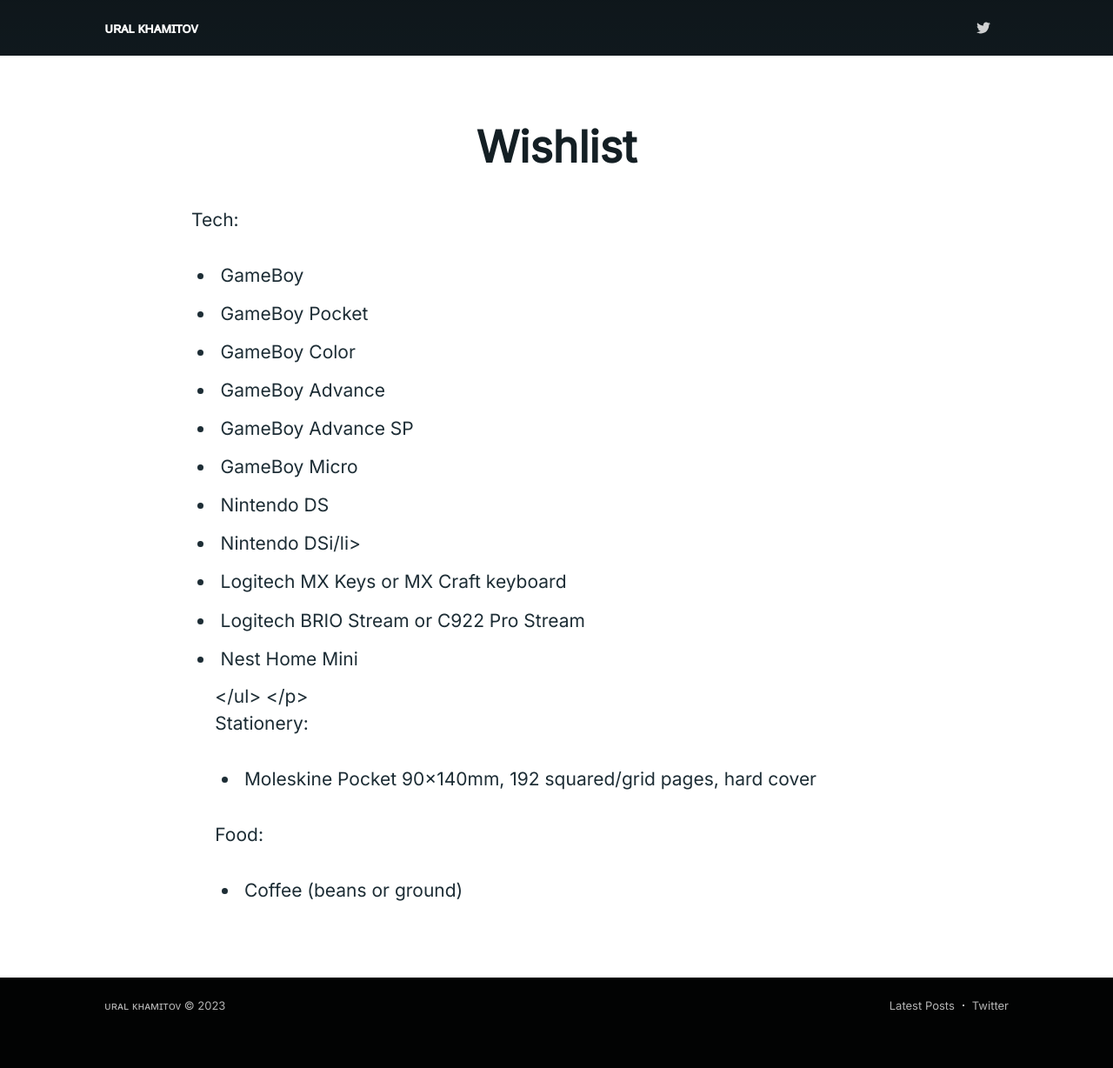
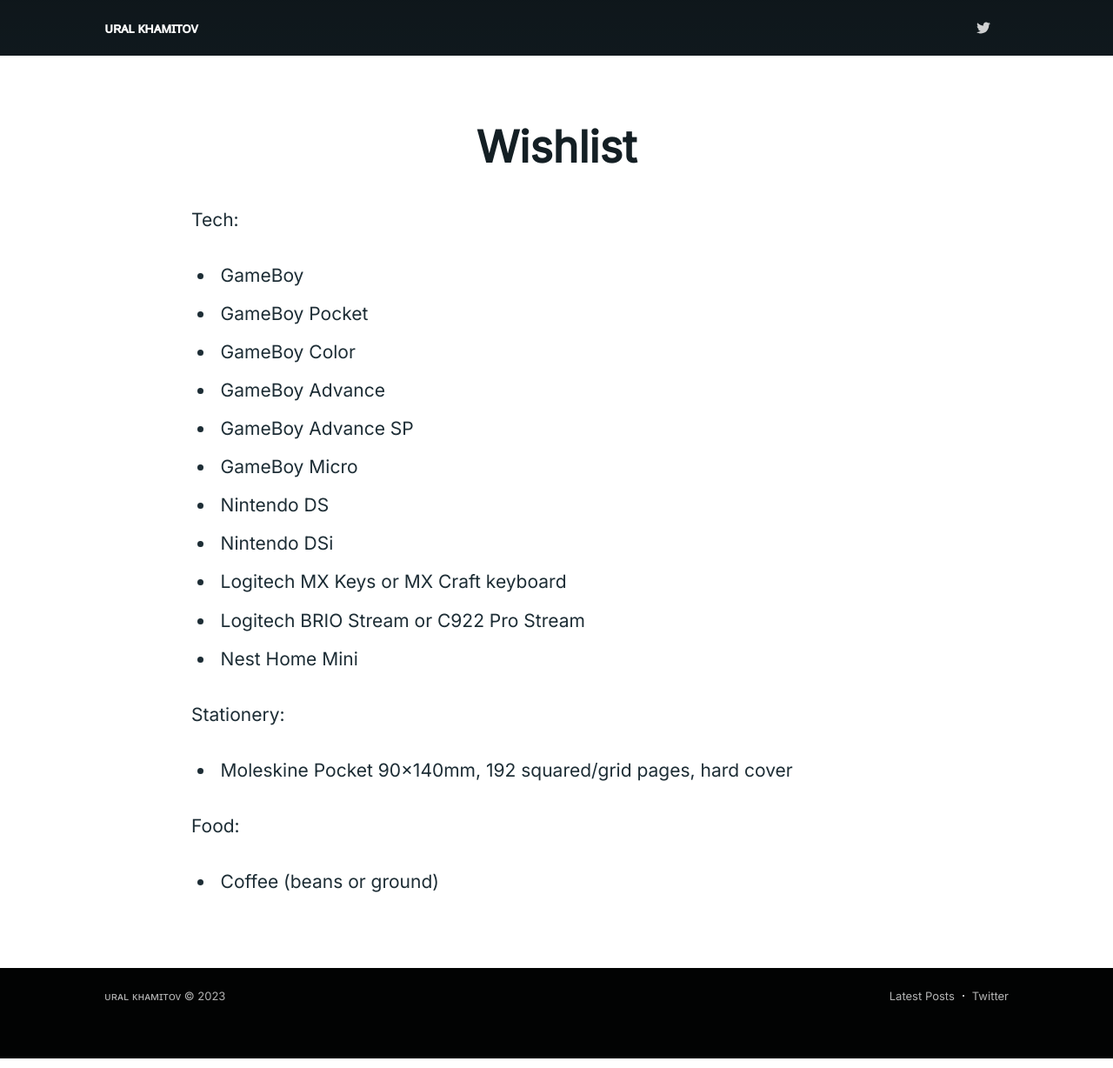
Before and after one commit to ukhamitov/ukhamitov.github.io, a Jekyll site: the page built from wishlist.md, in a window 1280 px wide. Shown: the whole page at 87% size. Built offline with Jekyll 4.4.1, drawn with Linux system fonts in a browser that asks for light colours; nearby versions of some CDN libraries; comment, search, counter and statistics services are not loaded.

```diff
--- a/wishlist.md
+++ b/wishlist.md
@@ -17,7 +17,7 @@ subclass: 'post page'
         <li>GameBoy Advance SP</li>
         <li>GameBoy Micro</li>
         <li>Nintendo DS</li>
-        <li>Nintendo DSi/li>
+        <li>Nintendo DSi</li>
         <li>Logitech MX Keys or MX Craft keyboard</li>
         <li>Logitech BRIO Stream or C922 Pro Stream</li>
         <li>Nest Home Mini</li>
```
